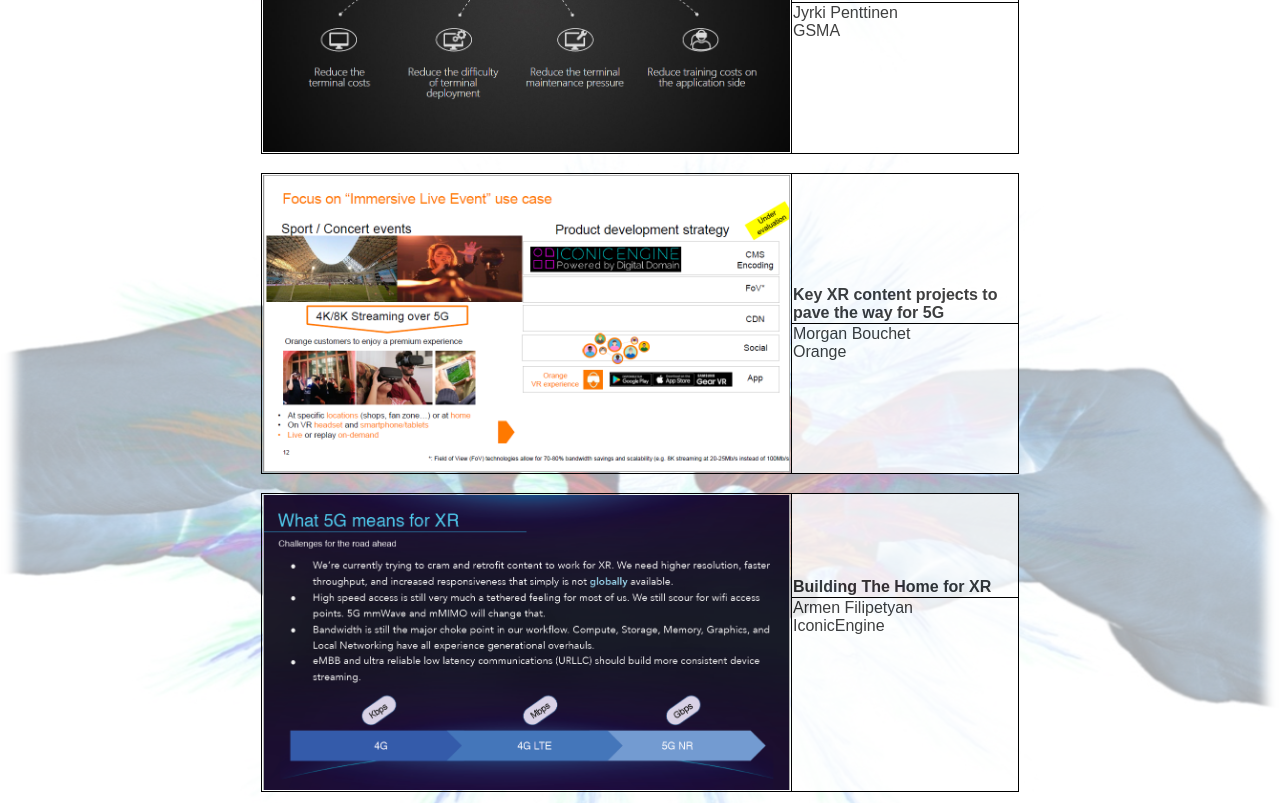
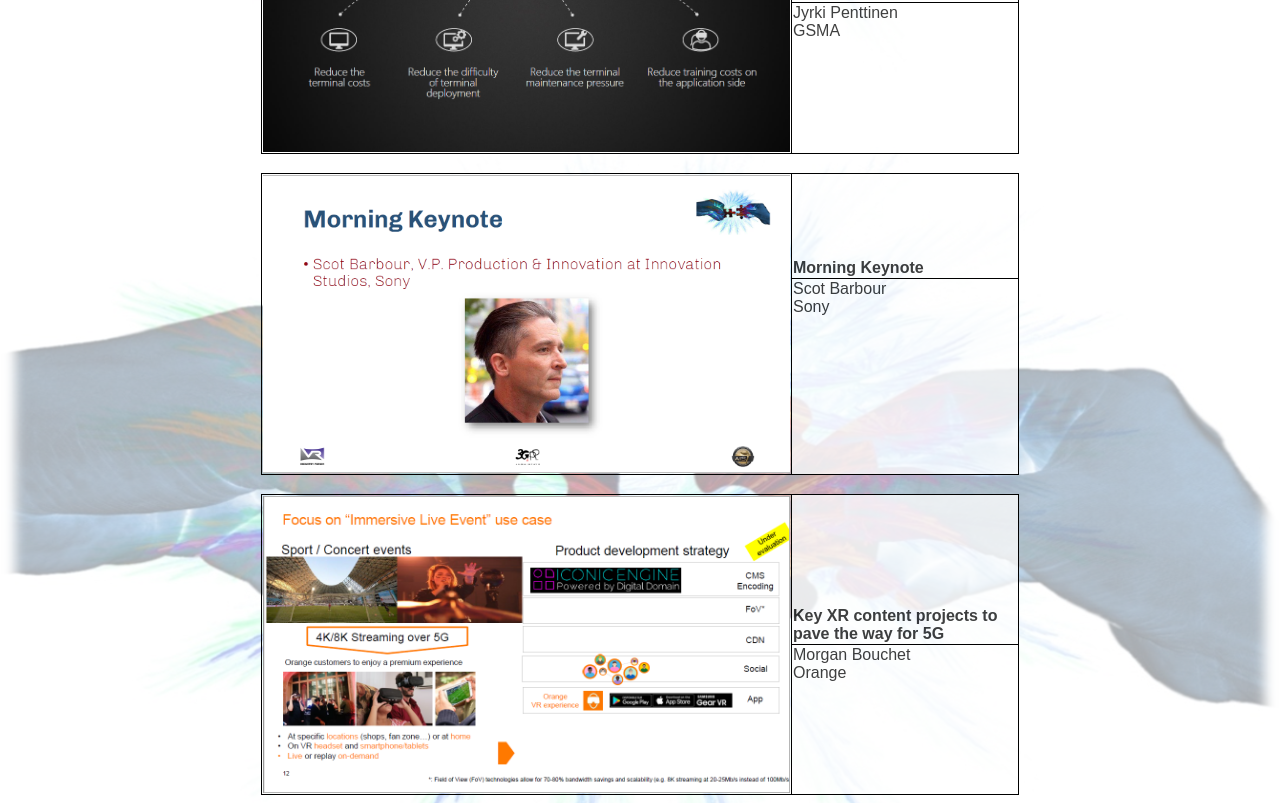
Before and after one commit to paulhiggs/paulhiggs.github.io, a plain HTML site: page immersive-media-meets-5g/index.html in a window 1280 px wide. Shown: the part 4704-5507 px from the top of the page. Drawn offline with Linux system fonts and the light colour scheme.

Commit message:
added keynotes

```diff
--- a/immersive-media-meets-5g/index.html
+++ b/immersive-media-meets-5g/index.html
@@ -152,6 +152,11 @@
 	<tr><td class="speaker">Jyrki Penttinen<br/>GSMA</td></tr>
 <tr class="skip"></tr>
 <tr class="presentation">
+	<td rowspan="2"  class="slide-image"><img class="one-slide" src="screens/2-0-0.png"/></td>
+	<td class="presentation-title">Morning Keynote</td></tr>
+	<tr><td class="speaker">Scot Barbour<br/>Sony</td></tr>
+<tr class="skip"></tr>
+<tr class="presentation">
 	<td rowspan="2"  class="slide-image"><a href="presentations/2-1-1 Key XR Contet Projects on 5G - Morgan Buchet, Orange.pdf"><img class="one-slide" src="screens/2-1-1.png"/></a></td>
 	<td class="presentation-title">Key XR content projects to pave the way for 5G</td></tr>
 	<tr><td class="speaker">Morgan Bouchet<br/>Orange</td></tr>
@@ -182,7 +187,7 @@
 	<tr><td class="speaker">Serhad Doken<br/>Verizon</td></tr>
 <tr class="skip"></tr>
 <tr class="presentation">
-	<td rowspan="2"  class="slide-image"><img class="one-slide" src="screens/missing-2-2-0.png"/></td>
+	<td rowspan="2"  class="slide-image"><img class="one-slide" src="screens/2-2-0.png"/></td>
 	<td class="presentation-title"><i>Keynote</i><br>What Exactly Is the AR Cloud and Why Should We Care? </td></tr>
 	<tr><td class="speaker">Amy Peck<br/>EndeavorVR</td></tr>
 <tr class="skip"></tr>
```
Also changed, not shown: immersive-media-meets-5g/screens/2-0-0.png (added), immersive-media-meets-5g/screens/missing-2-2-0.png (deleted), 1 other file.
